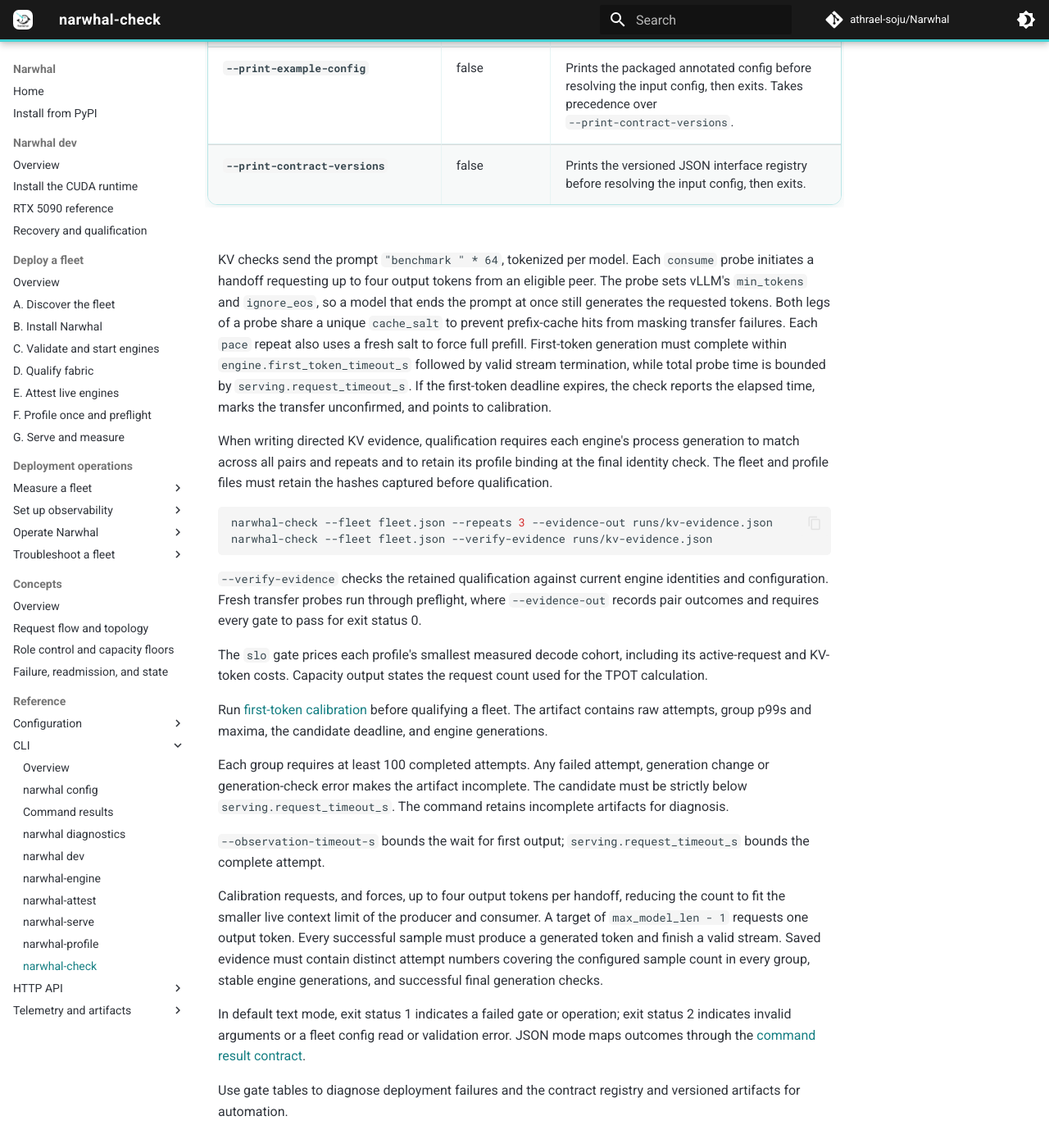
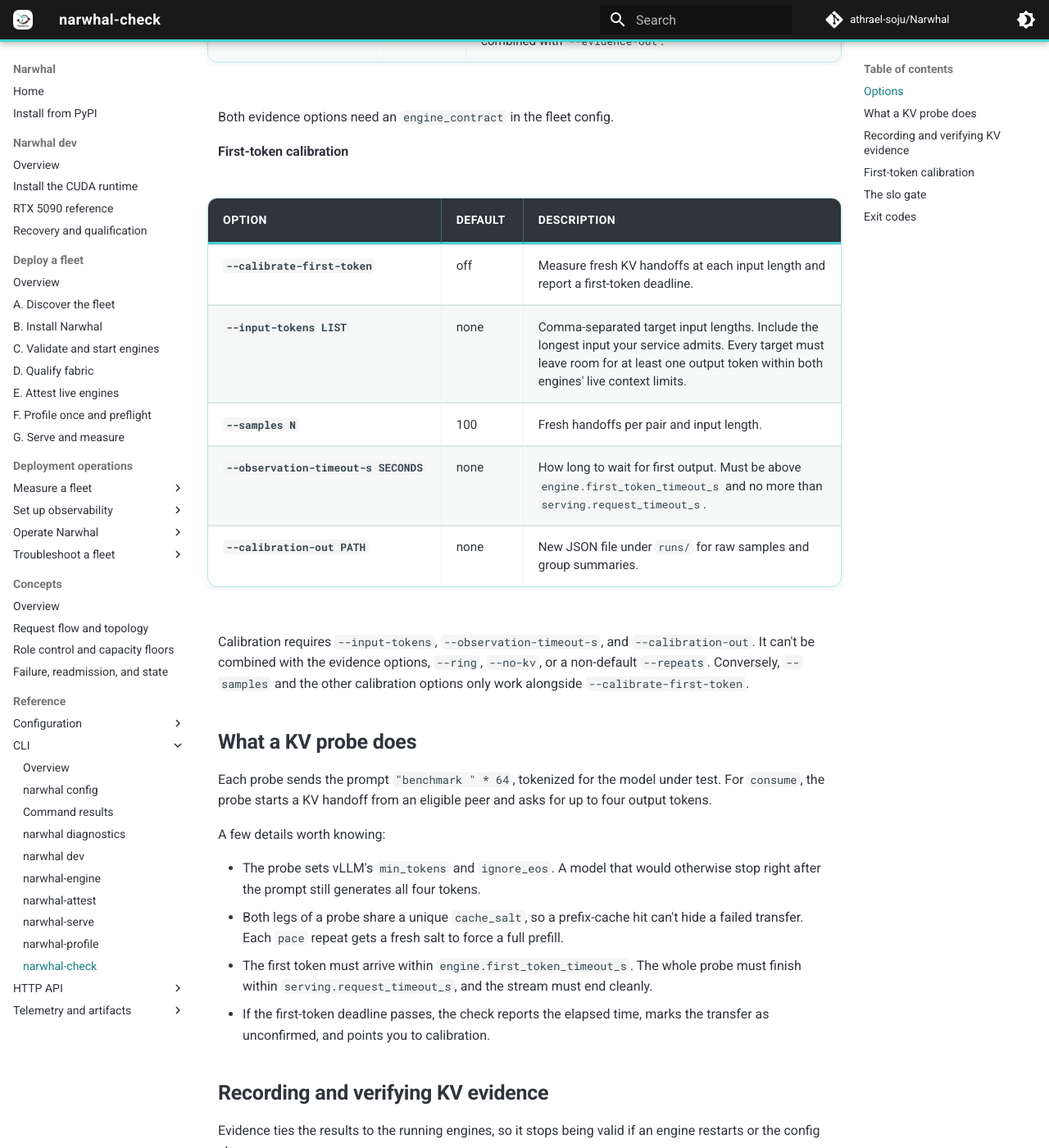
Before and after one commit to athrael-soju/Narwhal, an MkDocs documentation site: the page built from docs/cli/Check.md, in a window 1280 px wide and 1400 px high, scrolled down 1554 px. Shown: the whole window at 82% size. Built offline with MkDocs 1.6.1 and Material for MkDocs 9.7.7, drawn with Linux system fonts in a browser that asks for light colours; comment, search, counter and statistics services are not loaded; some of the changed text lies outside the part shown.

Commit message:
docs: enhance `narwhal-check` documentation for clarity and completeness; improve option descriptions and add details on KV evidence and calibration

````diff
--- a/docs/cli/Check.md
+++ b/docs/cli/Check.md
@@ -1,56 +1,92 @@
 # `narwhal-check`
 
-With `--fleet PATH`, `narwhal-check` runs deployment gates in this order:
+`narwhal-check` runs deployment gates against a Narwhal fleet before it takes traffic. Given `--fleet PATH`, it runs them in this order:
 
 `reach` → `contract` → `profile` → `model` → `pace` → `tokenize` → `produce` → `consume` → `slo`
 
-| Option                            | Default                                                       | Contract                                                                                                                                                                                                                           |
-| --------------------------------- | ------------------------------------------------------------- | ---------------------------------------------------------------------------------------------------------------------------------------------------------------------------------------------------------------------------------- |
-| `--version`                       |                                                               | Print the installed distribution version.                                                                                                                                                                                          |
-| `--fleet PATH`                    | required for preflight, calibration, or evidence verification | Native fleet config JSON                                                                                                                                                                                                           |
-| `--ring`                          | mesh                                                          | Mesh tests every eligible ordered pair; `--ring` uses ring coverage for `consume`.                                                                                                                                                 |
-| `--repeats N`                     | `1`                                                           | Transfer probes per pair, clamped to a minimum of 1.                                                                                                                                                                               |
-| `--no-kv`                         | false                                                         | Runs `reach`, `contract`, `profile`, `model`, `pace`, `tokenize`, and `slo`.                                                                                                                                                       |
-| `--evidence-out PATH`             | gate output only                                              | Write process-bound full-mesh KV evidence to a fresh JSON path. Requires a fleet `engine_contract`; exclusive with `--ring`, `--no-kv` and `--verify-evidence`.                                                                    |
-| `--verify-evidence PATH`          | run preflight                                                 | Verify saved directed KV evidence against current fleet/profile hashes and live process generations. Requires a fleet `engine_contract`; exclusive with `--evidence-out`. `--ring`, `--no-kv` and `--repeats` apply to new probes. |
-| `--calibrate-first-token`         | false                                                         | Measure fresh directed handoffs across specified input lengths with a diagnostic first-token bound. Exclusive with directed KV evidence modes, `--ring`, `--no-kv`, and nondefault `--repeats`.                                    |
-| `--input-tokens LIST`             | required for calibration                                      | Comma-separated positive target input lengths. Include the longest input admitted by the service. Each target must leave at least one output token within both engines' live context limits.                                       |
-| `--samples N`                     | `100`                                                         | Fresh handoffs per pair and input length. At least 100 completed attempts per group are required for qualifying evidence.                                                                                                          |
-| `--observation-timeout-s SECONDS` | required for calibration                                      | Diagnostic bound above `engine.first_token_timeout_s` and at most `serving.request_timeout_s`.                                                                                                                                     |
-| `--calibration-out PATH`          | required for calibration                                      | Write raw samples and group summaries to a fresh JSON path under `runs/`.                                                                                                                                                          |
-| `--print-example-config`          | false                                                         | Prints the packaged annotated config before resolving the input config, then exits. Takes precedence over `--print-contract-versions`.                                                                                             |
-| `--print-contract-versions`       | false                                                         | Prints the versioned JSON interface registry before resolving the input config, then exits.                                                                                                                                        |
+Text output prints one line per gate: `ok`, `FAIL`, `SKIP`, or `WARN`.
 
-KV checks send the prompt `"benchmark " * 64`, tokenized per model. Each `consume` probe initiates a handoff requesting up to four output tokens from an eligible peer. The probe sets vLLM's `min_tokens` and `ignore_eos`, so a model that ends the prompt at once still generates the requested tokens. Both legs of a probe share a unique `cache_salt` to prevent prefix-cache hits from masking transfer failures. Each `pace` repeat also uses a fresh salt to force full prefill. First-token generation must complete within `engine.first_token_timeout_s` followed by valid stream termination, while total probe time is bounded by `serving.request_timeout_s`. If the first-token deadline expires, the check reports the elapsed time, marks the transfer unconfirmed, and points to calibration.
+## Options
 
-When writing directed KV evidence, qualification requires each engine's
-process generation to match across all pairs and repeats and to retain its
-profile binding at the final identity check. The fleet and profile files
-must retain the hashes captured before qualification.
+**General**
+
+| Option                      | Default | Description                                                                                                                     |
+| --------------------------- | ------- | ------------------------------------------------------------------------------------------------------------------------------- |
+| `--fleet PATH`              | none    | Fleet configuration file. Required for preflight, calibration, and evidence verification.                                       |
+| `--format`                  | `text`  | `text` or `json`. JSON output follows the [versioned command results](../Command-Results.md).                                   |
+| `--version`                 |         | Print the installed version.                                                                                                    |
+| `--print-example-config`    | off     | Print the packaged, annotated config and exit. Needs no `--fleet`. If you also pass `--print-contract-versions`, this one wins. |
+| `--print-contract-versions` | off     | Print the versioned JSON interface registry and exit. Needs no `--fleet`.                                                       |
+
+**Transfer probes** (these apply to the fresh probes that run during preflight)
+
+| Option        | Default | Description                                                                                    |
+| ------------- | ------- | ---------------------------------------------------------------------------------------------- |
+| `--repeats N` | 1       | Probes per pair. Values below 1 are treated as 1.                                              |
+| `--ring`      | off     | Test `consume` in a ring instead of the default mesh, which tries every eligible ordered pair. |
+| `--no-kv`     | off     | Skip `produce` and `consume`. The other seven gates still run.                                 |
+
+**KV evidence**
+
+| Option                   | Default | Description                                                                                                                                           |
+| ------------------------ | ------- | ----------------------------------------------------------------------------------------------------------------------------------------------------- |
+| `--evidence-out PATH`    | none    | Save full-mesh KV evidence to a new JSON file. Can't be combined with `--ring`, `--no-kv`, or `--verify-evidence`.                                    |
+| `--verify-evidence PATH` | none    | Check saved evidence against the current fleet and profile hashes and the engines' live process generations. Can't be combined with `--evidence-out`. |
+
+Both evidence options need an `engine_contract` in the fleet config.
+
+**First-token calibration**
+
+| Option                            | Default | Description                                                                                                                                                                               |
+| --------------------------------- | ------- | ----------------------------------------------------------------------------------------------------------------------------------------------------------------------------------------- |
+| `--calibrate-first-token`         | off     | Measure fresh KV handoffs at each input length and report a first-token deadline.                                                                                                         |
+| `--input-tokens LIST`             | none    | Comma-separated target input lengths. Include the longest input your service admits. Every target must leave room for at least one output token within both engines' live context limits. |
+| `--samples N`                     | 100     | Fresh handoffs per pair and input length.                                                                                                                                                 |
+| `--observation-timeout-s SECONDS` | none    | How long to wait for first output. Must be above `engine.first_token_timeout_s` and no more than `serving.request_timeout_s`.                                                             |
+| `--calibration-out PATH`          | none    | New JSON file under `runs/` for raw samples and group summaries.                                                                                                                          |
+
+Calibration requires `--input-tokens`, `--observation-timeout-s`, and `--calibration-out`. It can't be combined with the evidence options, `--ring`, `--no-kv`, or a non-default `--repeats`. Conversely, `--samples` and the other calibration options only work alongside `--calibrate-first-token`.
+
+## What a KV probe does
+
+Each probe sends the prompt `"benchmark " * 64`, tokenized for the model under test. For `consume`, the probe starts a KV handoff from an eligible peer and asks for up to four output tokens.
+
+A few details worth knowing:
+
+- The probe sets vLLM's `min_tokens` and `ignore_eos`. A model that would otherwise stop right after the prompt still generates all four tokens.
+- Both legs of a probe share a unique `cache_salt`, so a prefix-cache hit can't hide a failed transfer. Each `pace` repeat gets a fresh salt to force a full prefill.
+- The first token must arrive within `engine.first_token_timeout_s`. The whole probe must finish within `serving.request_timeout_s`, and the stream must end cleanly.
+- If the first-token deadline passes, the check reports the elapsed time, marks the transfer as unconfirmed, and points you to calibration.
+
+## Recording and verifying KV evidence
+
+Evidence ties the results to the running engines, so it stops being valid if an engine restarts or the config changes.
 
 ```bash
 narwhal-check --fleet fleet.json --repeats 3 --evidence-out runs/kv-evidence.json
 narwhal-check --fleet fleet.json --verify-evidence runs/kv-evidence.json
 ```
 
-`--verify-evidence` checks the retained qualification against current engine identities and configuration. Fresh transfer probes run through preflight, where `--evidence-out` records pair outcomes and requires every gate to pass for exit status 0.
+Pass `--evidence-out` and preflight saves the outcome of each pair, exiting 0 only when every gate passes. A run's evidence gets thrown out if an engine restarted partway through (its process generation changed between pairs or repeats), if an engine had lost its profile binding by the final identity check, or if the fleet or profile files no longer match the hashes taken before the run began.
 
-The `slo` gate prices each profile's smallest measured decode cohort,
-including its active-request and KV-token costs. Capacity output states the
-request count used for the TPOT calculation.
+`--verify-evidence` runs those same checks later, against the engines as they are now. Preflight's fresh transfer probes still run alongside it.
 
-Run [first-token calibration](../deploy/06-Profile-and-Preflight.md#calibrate-the-first-token-deadline) before qualifying a fleet. The artifact contains raw attempts, group p99s and maxima, the candidate deadline, and engine generations.
+## First-token calibration
 
-Each group requires at least 100 completed attempts. Any failed attempt, generation change or generation-check error makes the artifact incomplete. The candidate must be strictly below `serving.request_timeout_s`. The command retains incomplete artifacts for diagnosis.
+Run calibration before you record evidence for a fleet. The [calibration guide](../deploy/06-Profile-and-Preflight.md#calibrate-the-first-token-deadline) has the full procedure.
 
-`--observation-timeout-s` bounds the wait for first output; `serving.request_timeout_s` bounds the complete attempt.
+The output file contains the raw attempts, the p99 and maximum for each group, the candidate deadline, and the engines' process generations.
 
-Calibration requests, and forces, up to four output tokens per handoff, reducing the count to fit the smaller live context limit of the producer and consumer. A target of `max_model_len - 1` requests one output token. Every successful sample must produce a generated token and finish a valid stream. Saved evidence must contain distinct attempt numbers covering the configured sample count in every group, stable engine generations, and successful final generation checks.
+Two timeouts apply here. `--observation-timeout-s` caps the wait for first output, and `serving.request_timeout_s` caps the whole attempt. Each handoff asks for four output tokens and forces the engine to produce them, or fewer if the producer's or consumer's live context limit is tighter. A target of `max_model_len - 1` therefore gets one token. A sample counts as successful only if it produced a token and the stream ended validly.
 
-In default text mode, exit status 1 indicates a failed gate or operation; exit status 2 indicates invalid arguments or a fleet config read or validation error. JSON mode maps outcomes through the [command result contract](../Command-Results.md).
+The artifact is rejected as evidence unless every group has at least 100 completed attempts, the attempt numbers are distinct and cover the configured sample count, the process generations held steady and the final checks passed, and the candidate deadline sits strictly below `serving.request_timeout_s`. If an attempt fails, a generation changes, or a generation check errors, the artifact is marked incomplete. The command still keeps it so you can see what went wrong.
 
-Use gate tables to diagnose deployment failures and the contract registry and versioned artifacts for automation.
+## The `slo` gate
 
-| Output option | Default  | Purpose                                                               |
-| ------------- | -------- | --------------------------------------------------------------------- |
-| `--format`    | `"text"` | Select `json` for [versioned command results](../Command-Results.md). |
+`slo` compares each profile's smallest measured decode cohort against the service-level objective, counting both active-request and KV-token costs. The capacity output shows the request count it used for the TPOT calculation.
+
+## Exit codes
+
+In text mode, a failed gate or operation exits 1, and invalid arguments or a fleet config that can't be read or validated exit 2. See the [text-mode exit codes](../CLI-Reference.md#text-mode-exit-codes). In JSON mode, outcomes follow the [command result contract](../Command-Results.md).
+
+Scripts can run `--print-contract-versions` to see which versioned artifacts and result formats are stable.
````
